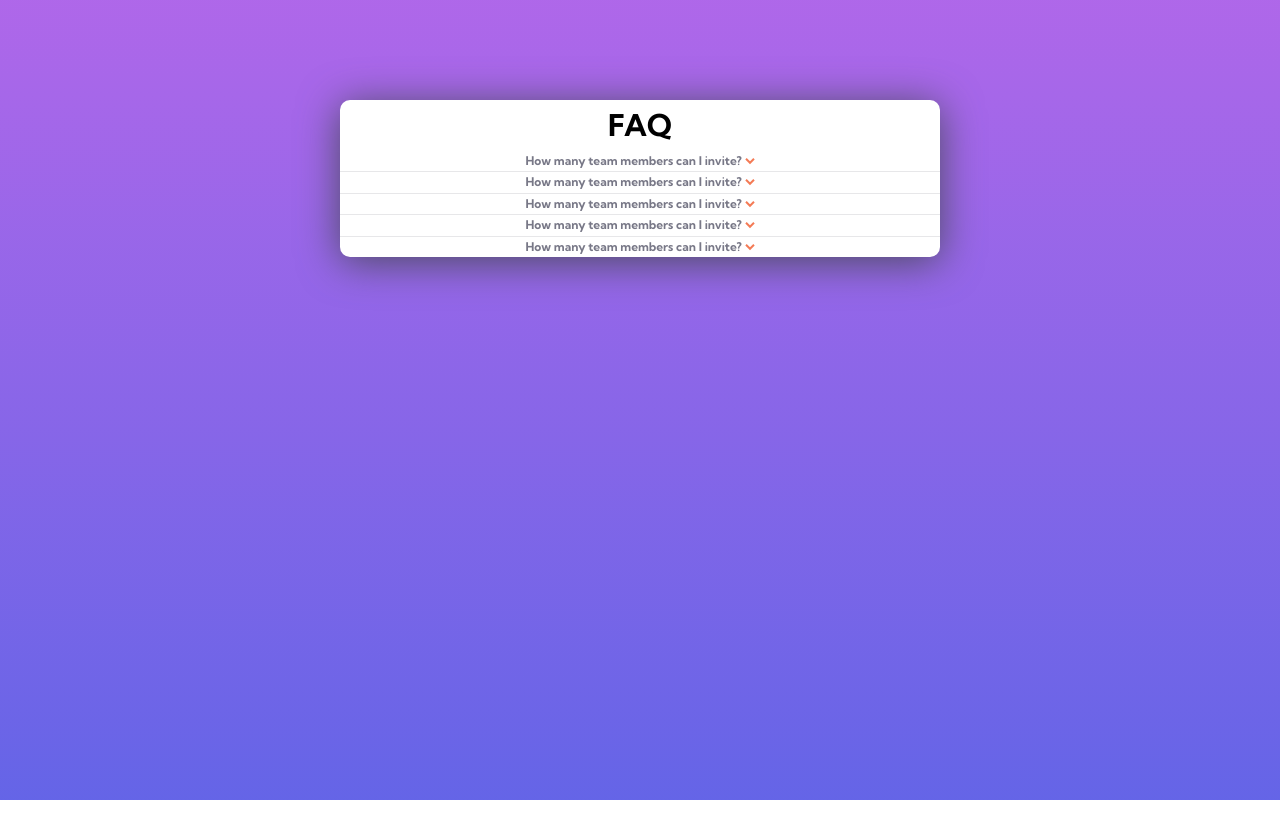
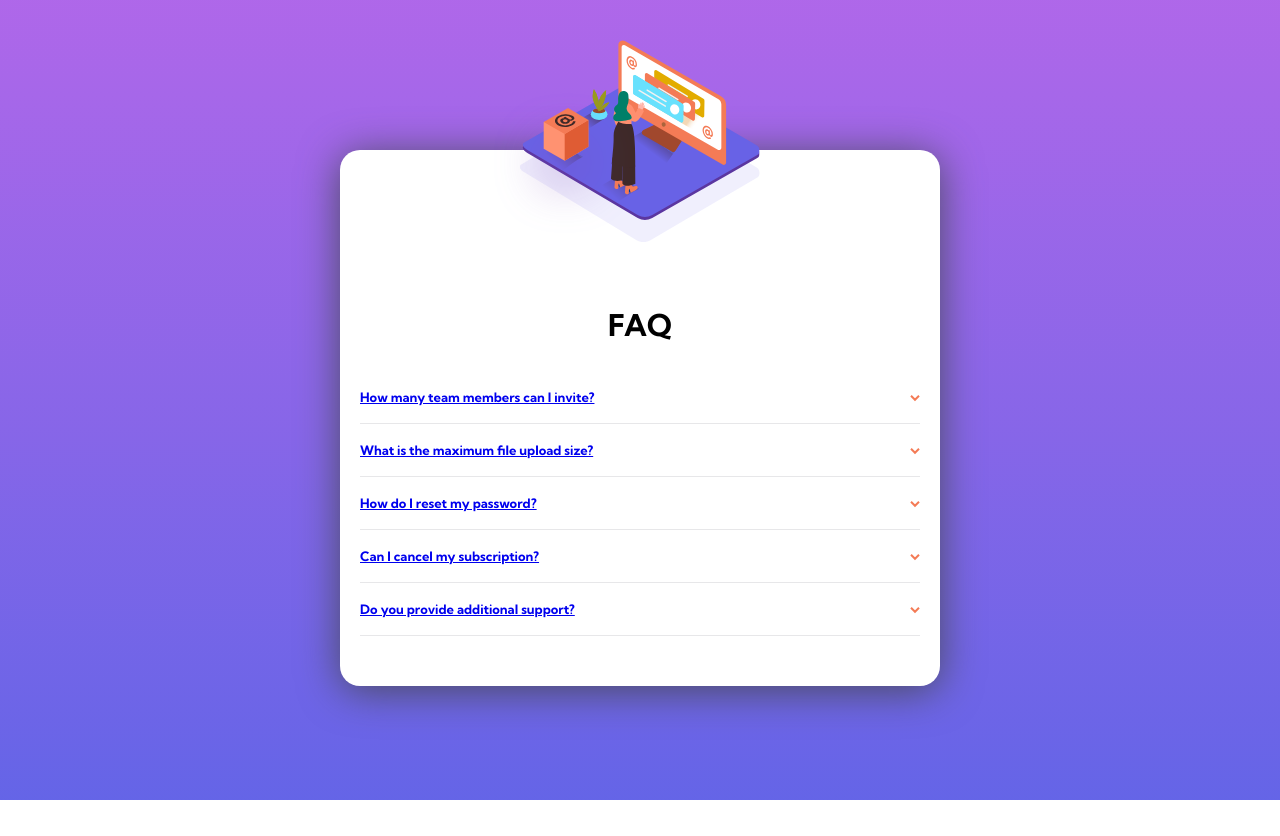
Before and after one commit to nicole-nam/accordian-card, a plain HTML site: page index.html in a window 1280 px wide. Before the commit the page ends 800 px from the top, so only its background shows below. Drawn offline with nearby package versions, Linux system fonts and the light colour scheme.

Commit message:
add function to the card items to show answers when clicked

```diff
--- a/css/styles.css
+++ b/css/styles.css
@@ -11,9 +11,10 @@ html {
 }
 
 body {
-  font-family: 'Kumbh Sans', sans-serif;
+  font-family: "Kumbh Sans", sans-serif;
   line-height: 1.7;
-  font-size: 1.2rem;
+  font-size: 1.3rem;
+  height: 100vh;
   box-sizing: border-box;
   background-image: linear-gradient(
     to bottom,
@@ -23,37 +24,79 @@ body {
   background-position: top;
   background-repeat: no-repeat;
   background-size: cover;
-  height: 100vh;
+  overflow: hidden;
 }
 
 .accordian-container {
-  padding: 10rem 1.5rem;
+  padding: 15rem 1.5rem;
+  position: relative;
 }
 
 .accordian-card {
   max-width: 60rem;
   margin: 0 auto;
+  min-height: 67vh;
   text-align: center;
   background-color: #fff;
-  border-radius: 1rem;
-  box-shadow: 0 .5rem 4rem hsl(237, 12%, 33%);
+  border-radius: 2rem;
+  box-shadow: 0 0.5rem 4rem hsl(237, 12%, 33%);
 }
 
-.heading-text {
-font-size: 3rem;
-font-weight: 700;
+.accordian-card::before {
+  content: url("../images/illustration-woman-online-mobile.svg");
+  position: absolute;
+  top: 4rem;
+  right: 50%;
+  transform: translateX(45%);
+  background-image: url("../images/bg-pattern-mobile.svg");
+  background-position: right bottom;
+  background-repeat: no-repeat;
 }
 
-.paragraph-text{
-font-weight: 700;
-color:  hsl(240, 6%, 50%);
-border-bottom: .5px solid hsl(240, 5%, 91%);
+.card-heading {
+  padding-top: 15rem;
+  font-size: 3rem;
+  font-weight: 700;
 }
 
-.paragraph-text:last-child {
+.faq-container {
+  font-weight: 700;
+  padding: 2rem 2rem 5rem;
+  text-align: left;
+}
+
+.card-question {
+  color: hsl(240, 6%, 50%);
+  border-bottom: 0.5px solid hsl(240, 5%, 91%);
+  padding: 1.5rem 0;
+  display: flex;
+  justify-content: space-between;
+}
+
+.card-question:last-child {
   border: none;
 }
 
-.paragraph-text::after{
-  content:url("../images/icon-arrow-down.svg");
+.card-question::after {
+  content: url("../images/icon-arrow-down.svg");
 }
+
+.card-answer {
+  color: hsl(240, 8%, 65%);
+  font-weight: 400;
+  display: none;
+}
+
+.open {
+  display: block;
+}
+
+/* @keyframes moveUpDown {
+  0%,
+  100% {
+    transform: translateY(0);
+  }
+  50% {
+    transform: translateY(-2rem);
+  }
+} */
--- a/index.html
+++ b/index.html
@@ -22,24 +22,66 @@
   <body>
     <section class="accordian-container">
       <div class="accordian-card">
-       <h1 class="heading-text">
-         FAQ
-       </h1>
-       <p class="paragraph-text">
-         How many team members can I invite?
+        <div class="heading-container">
+          <h1 class="card-heading">FAQ</h1>
+        </div>
+        <div class="faq-container">
+          <div class="card-item">
+            <div class="card-question">
+              <a href="#">How many team members can I invite?</a>
+            </div>
+            <div class="card-answer">
+              <p>
+                You can invite up to 2 additional users on the Free plan. There
+                is no limit on team members for the Premium plan.
               </p>
-       <p class="paragraph-text">
-        How many team members can I invite?
+            </div>
+          </div>
+          <div class="card-item">
+            <div class="card-question">
+              <a href="#">What is the maximum file upload size?</a>
+            </div>
+            <div class="card-answer">
+              <p>
+                No more than 2GB. All files in your account must fit your
+                allotted storage space.
               </p>
-      <p class="paragraph-text">
-        How many team members can I invite?
+            </div>
+          </div>
+          <div class="card-item">
+            <div class="card-question">
+              <a href="#">How do I reset my password?</a>
+            </div>
+            <div class="card-answer">
+              <p>
+                Click “Forgot password” from the login page or “Change password”
+                from your profile page. A reset link will be emailed to you.
               </p>
-      <p class="paragraph-text">
-        How many team members can I invite?
+            </div>
+          </div>
+          <div class="card-item">
+            <div class="card-question">
+              <a href="#">Can I cancel my subscription?</a>
+            </div>
+            <div class="card-answer">
+              <p>
+                Yes! Send us a message and we’ll process your request no
+                questions asked.
               </p>
-      <p class="paragraph-text">
-        How many team members can I invite?
+            </div>
+          </div>
+          <div class="card-item">
+            <div class="card-question">
+              <a href="#">Do you provide additional support?</a>
+            </div>
+            <div class="card-answer">
+              <p>
+                Chat and email support is available 24/7. Phone lines are open
+                during normal business hours.
               </p>
+            </div>
+          </div>
+        </div>
       </div>
     </section>
     <script
--- a/js/card.js
+++ b/js/card.js
@@ -1,18 +1,15 @@
-$( document ).ready(function() {
-    console.log( "ready!" );
+$(document).ready(function () {
+  $('.card-question').on('click', function(){
+    if($(this).parents('.card-item').hasClass('open')){
+     $(this).parents('.card-item').find('.card-answer').slideUp();
+     $(this).parents('.card-item').removeClass('open');
+    }
+    else{
+     $('.card-answer').slideUp();
+     $('.card-item').removeClass('open');
 
-    $('.card-question').on('click', function(){
-        if($(this).parents('.accordian-box').hasClass('open')){
-         $(this).parents('.accordian-box').find('.card-answer').slideUp();
-         $(this).parents('.accordian-box').removeClass('open');
-        }
-        else{
-         $('.card-answer').slideUp();
-         $('.accordian-box').removeClass('open');
-         $(this).parents('.accordian-box').find('.card-answer').slideDown();
-         $(this).parents('.accordian-box').addClass('open');
-        }
-     });
-
-
+     $(this).parents('.card-item').find('.card-answer').slideDown();
+     $(this).parents('.card-item').addClass('open');
+    }
+ });
 });
```
Lines whose indentation alone changed are shown as unchanged.
